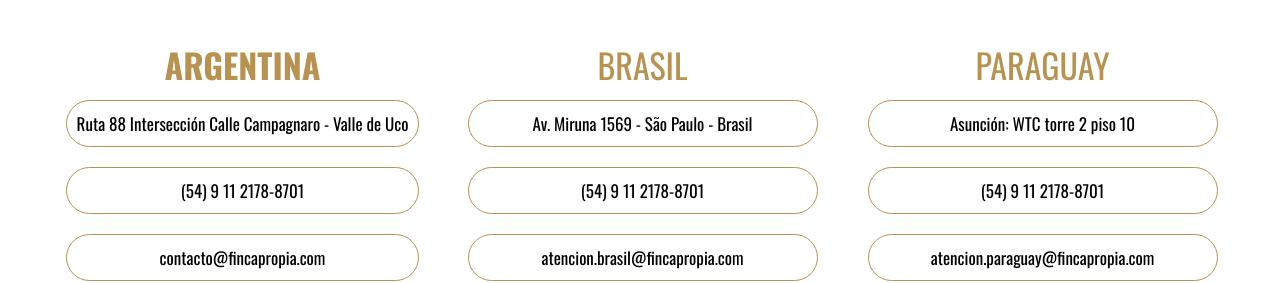
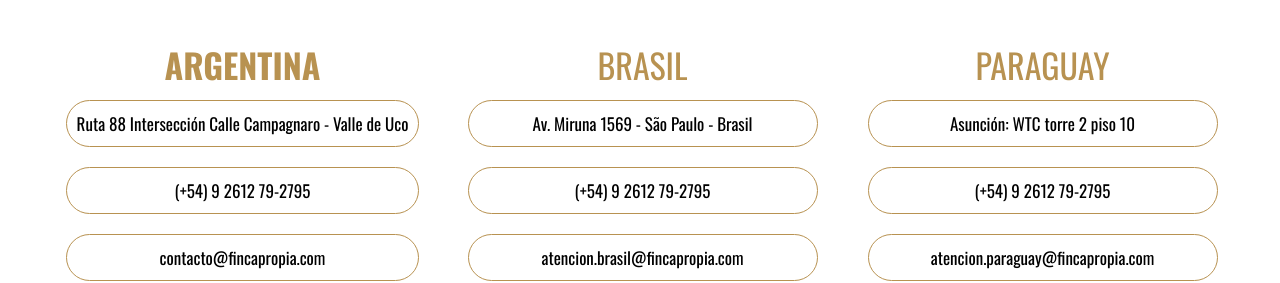
Before and after one commit to faucesmou/Finca-SinglePage, a React (Create React App) app: page / in a window 1280 px wide. Shown: the part 3171-3454 px from the top of the page. Built offline with nearby package versions, Linux system fonts and the light colour scheme; a web font is replaced by a local one.

Commit message:
Se cambian los teléfonos de argentina y se coloca el mismo número para todas las oficinas.

```diff
--- a/src/components/pages/Home.jsx
+++ b/src/components/pages/Home.jsx
@@ -606,7 +606,7 @@ function Home() {
                       <button>
                         Ruta 88 Intersección Calle Campagnaro - Valle de Uco
                       </button>
-                      <button>(54) 9 11 2178-8701</button>
+                      <button>(+54) 9 2612 79-2795</button>
                       <button>contacto@fincapropia.com</button>
                       <button className="social-media-button">
                         <span className="our-social-networks-text">NUESTRAS REDES</span>
@@ -645,7 +645,7 @@ function Home() {
                     <div className="container-buttons">
                       <button>Av. Miruna 1569 - São Paulo - Brasil</button>
                       <button className="contact-button">
-                        <span className="phone-number">(54) 9 11 2178-8701</span>
+                        <span className="phone-number">(+54) 9 2612 79-2795</span>
                       </button>
 
                       <button>atencion.brasil@fincapropia.com</button>
@@ -684,7 +684,7 @@ function Home() {
                     </div>
                     <div className="container-buttons">
                       <button>Asunción: WTC torre 2 piso 10</button>
-                      <button>(54) 9 11 2178-8701</button>
+                      <button>(+54) 9 2612 79-2795</button>
                       <button>atencion.paraguay@fincapropia.com</button>
                       <button className="social-media-button">
                         <span className="our-social-networks-text">NUESTRAS REDES</span>
```
